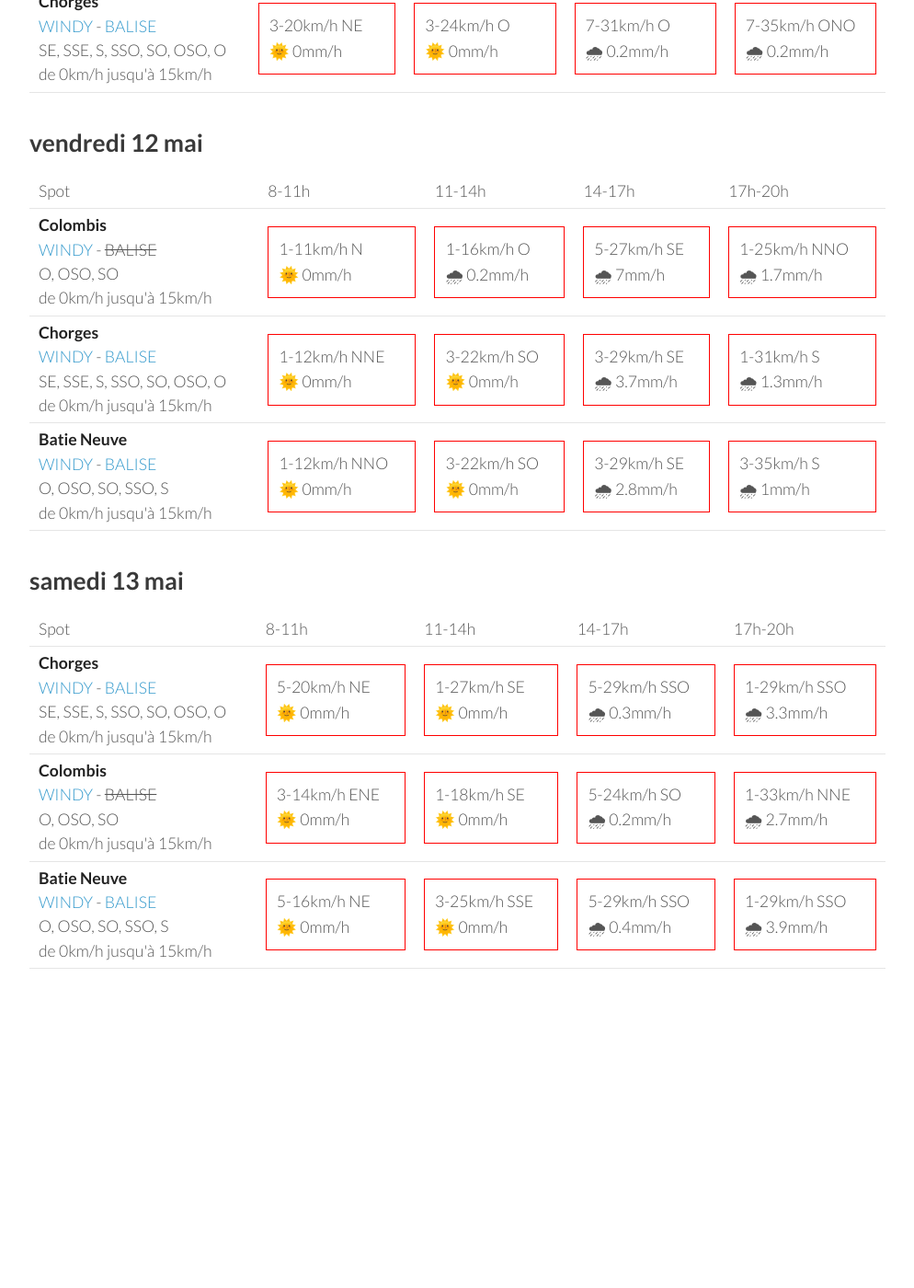
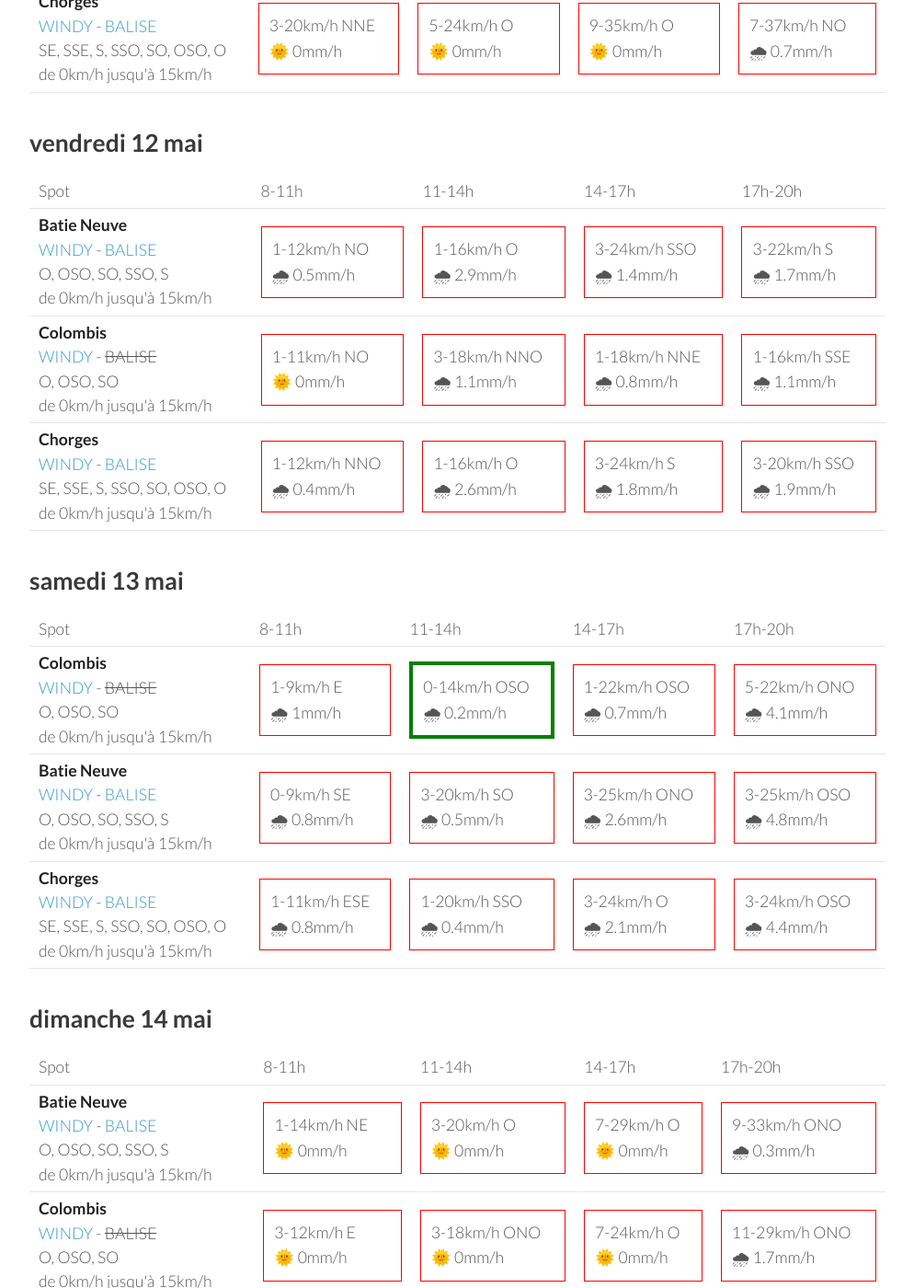
Before and after one commit to parapente-dans-le-nord/parapente-dans-le-nord.github.io, a Jekyll site: the page built from serre_poncon.markdown, in a window 1280 px wide and 1400 px high, scrolled down 1568 px. Shown: the whole window at 92% size, without its empty margins (26-1020 px from the left). Built offline with Jekyll 4.4.1, drawn with Linux system fonts in a browser that asks for light colours; before the commit the page ends 2749 px from its top, so only the background shows below that; some of the changed text lies outside the part shown.

Commit message:
update index.markdown

```diff
--- a/serre_poncon.markdown
+++ b/serre_poncon.markdown
@@ -116,30 +116,30 @@ page mise à jour le mardi 09 mai 06:31
 <tr>
         <td><strong>Batie Neuve</strong><br><a href="https://windy.com/44.584/6.236?44.559,6.262,10,m:eTtagly">WINDY</a> - <span class=""><a href="https://www.openwindmap.org/PP554">BALISE</a> </span><br> <span class="vent-favorable">O, OSO, SO, SSO, S</span><br><span class="force-vent">de 0km/h jusqu'à 15km/h</span> </td>
 
-            <td><div class="not-flyable"><p>3-20km/h N</p><p>🌞 0mm/h</p></div></td>
+            <td><div class="not-flyable"><p>3-20km/h NNO</p><p>🌞 0mm/h</p></div></td>
             <td><div class="not-flyable"><p>5-24km/h O</p><p>🌞 0mm/h</p></div></td>
-            <td><div class="not-flyable"><p>9-31km/h ONO</p><p>🌧 0.2mm/h</p></div></td>
-            <td><div class="not-flyable"><p>9-38km/h NO</p><p>🌞 0mm/h</p></div></td>
+            <td><div class="not-flyable"><p>9-35km/h ONO</p><p>🌞 0mm/h</p></div></td>
+            <td><div class="not-flyable"><p>9-37km/h NO</p><p>🌧 0.6mm/h</p></div></td>
 
 
     </tr>
 <tr>
         <td><strong>Colombis</strong><br><a href="https://windy.com/44.494/6.216?44.559,6.262,10">WINDY</a> - <span class="no-balise"> BALISE </span><br> <span class="vent-favorable">O, OSO, SO</span><br><span class="force-vent">de 0km/h jusqu'à 15km/h</span> </td>
 
-            <td><div class="not-flyable"><p>1-14km/h NNE</p><p>🌞 0mm/h</p></div></td>
-            <td><div class="not-flyable"><p>5-22km/h ONO</p><p>🌞 0mm/h</p></div></td>
+            <td><div class="not-flyable"><p>1-12km/h NNO</p><p>🌞 0mm/h</p></div></td>
+            <td><div class="not-flyable"><p>5-24km/h ONO</p><p>🌞 0mm/h</p></div></td>
             <td><div class="not-flyable"><p>9-29km/h ONO</p><p>🌞 0mm/h</p></div></td>
-            <td><div class="not-flyable"><p>12-38km/h NO</p><p>🌧 0.2mm/h</p></div></td>
+            <td><div class="not-flyable"><p>12-40km/h NO</p><p>🌞 0mm/h</p></div></td>
 
 
     </tr>
 <tr>
         <td><strong>Chorges</strong><br><a href="https://windy.com/44.578/6.280?44.559,6.262,10">WINDY</a> - <span class=""><a href="https://www.openwindmap.org/PP554">BALISE</a> </span><br> <span class="vent-favorable">SE, SSE, S, SSO, SO, OSO, O</span><br><span class="force-vent">de 0km/h jusqu'à 15km/h</span> </td>
 
-            <td><div class="not-flyable"><p>3-20km/h NE</p><p>🌞 0mm/h</p></div></td>
-            <td><div class="not-flyable"><p>3-24km/h O</p><p>🌞 0mm/h</p></div></td>
-            <td><div class="not-flyable"><p>7-31km/h O</p><p>🌧 0.2mm/h</p></div></td>
-            <td><div class="not-flyable"><p>7-35km/h ONO</p><p>🌧 0.2mm/h</p></div></td>
+            <td><div class="not-flyable"><p>3-20km/h NNE</p><p>🌞 0mm/h</p></div></td>
+            <td><div class="not-flyable"><p>5-24km/h O</p><p>🌞 0mm/h</p></div></td>
+            <td><div class="not-flyable"><p>9-35km/h O</p><p>🌞 0mm/h</p></div></td>
+            <td><div class="not-flyable"><p>7-37km/h NO</p><p>🌧 0.7mm/h</p></div></td>
 
 
     </tr>
@@ -160,32 +160,32 @@ page mise à jour le mardi 09 mai 06:31
       <td>17h-20h</td>
     </tr>
 <tr>
+        <td><strong>Batie Neuve</strong><br><a href="https://windy.com/44.584/6.236?44.559,6.262,10,m:eTtagly">WINDY</a> - <span class=""><a href="https://www.openwindmap.org/PP554">BALISE</a> </span><br> <span class="vent-favorable">O, OSO, SO, SSO, S</span><br><span class="force-vent">de 0km/h jusqu'à 15km/h</span> </td>
+
+            <td><div class="not-flyable"><p>1-12km/h NO</p><p>🌧 0.5mm/h</p></div></td>
+            <td><div class="not-flyable"><p>1-16km/h O</p><p>🌧 2.9mm/h</p></div></td>
+            <td><div class="not-flyable"><p>3-24km/h SSO</p><p>🌧 1.4mm/h</p></div></td>
+            <td><div class="not-flyable"><p>3-22km/h S</p><p>🌧 1.7mm/h</p></div></td>
+
+
+    </tr>
+<tr>
         <td><strong>Colombis</strong><br><a href="https://windy.com/44.494/6.216?44.559,6.262,10">WINDY</a> - <span class="no-balise"> BALISE </span><br> <span class="vent-favorable">O, OSO, SO</span><br><span class="force-vent">de 0km/h jusqu'à 15km/h</span> </td>
 
-            <td><div class="not-flyable"><p>1-11km/h N</p><p>🌞 0mm/h</p></div></td>
-            <td><div class="not-flyable"><p>1-16km/h O</p><p>🌧 0.2mm/h</p></div></td>
-            <td><div class="not-flyable"><p>5-27km/h SE</p><p>🌧 7mm/h</p></div></td>
-            <td><div class="not-flyable"><p>1-25km/h NNO</p><p>🌧 1.7mm/h</p></div></td>
+            <td><div class="not-flyable"><p>1-11km/h NO</p><p>🌞 0mm/h</p></div></td>
+            <td><div class="not-flyable"><p>3-18km/h NNO</p><p>🌧 1.1mm/h</p></div></td>
+            <td><div class="not-flyable"><p>1-18km/h NNE</p><p>🌧 0.8mm/h</p></div></td>
+            <td><div class="not-flyable"><p>1-16km/h SSE</p><p>🌧 1.1mm/h</p></div></td>
 
 
     </tr>
 <tr>
         <td><strong>Chorges</strong><br><a href="https://windy.com/44.578/6.280?44.559,6.262,10">WINDY</a> - <span class=""><a href="https://www.openwindmap.org/PP554">BALISE</a> </span><br> <span class="vent-favorable">SE, SSE, S, SSO, SO, OSO, O</span><br><span class="force-vent">de 0km/h jusqu'à 15km/h</span> </td>
 
-            <td><div class="not-flyable"><p>1-12km/h NNE</p><p>🌞 0mm/h</p></div></td>
-            <td><div class="not-flyable"><p>3-22km/h SO</p><p>🌞 0mm/h</p></div></td>
-            <td><div class="not-flyable"><p>3-29km/h SE</p><p>🌧 3.7mm/h</p></div></td>
-            <td><div class="not-flyable"><p>1-31km/h S</p><p>🌧 1.3mm/h</p></div></td>
-
-
-    </tr>
-<tr>
-        <td><strong>Batie Neuve</strong><br><a href="https://windy.com/44.584/6.236?44.559,6.262,10,m:eTtagly">WINDY</a> - <span class=""><a href="https://www.openwindmap.org/PP554">BALISE</a> </span><br> <span class="vent-favorable">O, OSO, SO, SSO, S</span><br><span class="force-vent">de 0km/h jusqu'à 15km/h</span> </td>
-
-            <td><div class="not-flyable"><p>1-12km/h NNO</p><p>🌞 0mm/h</p></div></td>
-            <td><div class="not-flyable"><p>3-22km/h SO</p><p>🌞 0mm/h</p></div></td>
-            <td><div class="not-flyable"><p>3-29km/h SE</p><p>🌧 2.8mm/h</p></div></td>
-            <td><div class="not-flyable"><p>3-35km/h S</p><p>🌧 1mm/h</p></div></td>
+            <td><div class="not-flyable"><p>1-12km/h NNO</p><p>🌧 0.4mm/h</p></div></td>
+            <td><div class="not-flyable"><p>1-16km/h O</p><p>🌧 2.6mm/h</p></div></td>
+            <td><div class="not-flyable"><p>3-24km/h S</p><p>🌧 1.8mm/h</p></div></td>
+            <td><div class="not-flyable"><p>3-20km/h SSO</p><p>🌧 1.9mm/h</p></div></td>
 
 
     </tr>
@@ -206,32 +206,32 @@ page mise à jour le mardi 09 mai 06:31
       <td>17h-20h</td>
     </tr>
 <tr>
-        <td><strong>Chorges</strong><br><a href="https://windy.com/44.578/6.280?44.559,6.262,10">WINDY</a> - <span class=""><a href="https://www.openwindmap.org/PP554">BALISE</a> </span><br> <span class="vent-favorable">SE, SSE, S, SSO, SO, OSO, O</span><br><span class="force-vent">de 0km/h jusqu'à 15km/h</span> </td>
-
-            <td><div class="not-flyable"><p>5-20km/h NE</p><p>🌞 0mm/h</p></div></td>
-            <td><div class="not-flyable"><p>1-27km/h SE</p><p>🌞 0mm/h</p></div></td>
-            <td><div class="not-flyable"><p>5-29km/h SSO</p><p>🌧 0.3mm/h</p></div></td>
-            <td><div class="not-flyable"><p>1-29km/h SSO</p><p>🌧 3.3mm/h</p></div></td>
-
-
-    </tr>
-<tr>
         <td><strong>Colombis</strong><br><a href="https://windy.com/44.494/6.216?44.559,6.262,10">WINDY</a> - <span class="no-balise"> BALISE </span><br> <span class="vent-favorable">O, OSO, SO</span><br><span class="force-vent">de 0km/h jusqu'à 15km/h</span> </td>
 
-            <td><div class="not-flyable"><p>3-14km/h ENE</p><p>🌞 0mm/h</p></div></td>
-            <td><div class="not-flyable"><p>1-18km/h SE</p><p>🌞 0mm/h</p></div></td>
-            <td><div class="not-flyable"><p>5-24km/h SO</p><p>🌧 0.2mm/h</p></div></td>
-            <td><div class="not-flyable"><p>1-33km/h NNE</p><p>🌧 2.7mm/h</p></div></td>
+            <td><div class="not-flyable"><p>1-9km/h E</p><p>🌧 1mm/h</p></div></td>
+            <td><div class="flyable"><p>0-14km/h OSO</p><p>🌧 0.2mm/h</p></div></td>
+            <td><div class="not-flyable"><p>1-22km/h OSO</p><p>🌧 0.7mm/h</p></div></td>
+            <td><div class="not-flyable"><p>5-22km/h ONO</p><p>🌧 4.1mm/h</p></div></td>
 
 
     </tr>
 <tr>
         <td><strong>Batie Neuve</strong><br><a href="https://windy.com/44.584/6.236?44.559,6.262,10,m:eTtagly">WINDY</a> - <span class=""><a href="https://www.openwindmap.org/PP554">BALISE</a> </span><br> <span class="vent-favorable">O, OSO, SO, SSO, S</span><br><span class="force-vent">de 0km/h jusqu'à 15km/h</span> </td>
 
-            <td><div class="not-flyable"><p>5-16km/h NE</p><p>🌞 0mm/h</p></div></td>
-            <td><div class="not-flyable"><p>3-25km/h SSE</p><p>🌞 0mm/h</p></div></td>
-            <td><div class="not-flyable"><p>5-29km/h SSO</p><p>🌧 0.4mm/h</p></div></td>
-            <td><div class="not-flyable"><p>1-29km/h SSO</p><p>🌧 3.9mm/h</p></div></td>
+            <td><div class="not-flyable"><p>0-9km/h SE</p><p>🌧 0.8mm/h</p></div></td>
+            <td><div class="not-flyable"><p>3-20km/h SO</p><p>🌧 0.5mm/h</p></div></td>
+            <td><div class="not-flyable"><p>3-25km/h ONO</p><p>🌧 2.6mm/h</p></div></td>
+            <td><div class="not-flyable"><p>3-25km/h OSO</p><p>🌧 4.8mm/h</p></div></td>
+
+
+    </tr>
+<tr>
+        <td><strong>Chorges</strong><br><a href="https://windy.com/44.578/6.280?44.559,6.262,10">WINDY</a> - <span class=""><a href="https://www.openwindmap.org/PP554">BALISE</a> </span><br> <span class="vent-favorable">SE, SSE, S, SSO, SO, OSO, O</span><br><span class="force-vent">de 0km/h jusqu'à 15km/h</span> </td>
+
+            <td><div class="not-flyable"><p>1-11km/h ESE</p><p>🌧 0.8mm/h</p></div></td>
+            <td><div class="not-flyable"><p>1-20km/h SSO</p><p>🌧 0.4mm/h</p></div></td>
+            <td><div class="not-flyable"><p>3-24km/h O</p><p>🌧 2.1mm/h</p></div></td>
+            <td><div class="not-flyable"><p>3-24km/h OSO</p><p>🌧 4.4mm/h</p></div></td>
 
 
     </tr>
@@ -239,3 +239,49 @@ page mise à jour le mardi 09 mai 06:31
 </tbody>
 </table>
 {:/}
+## dimanche 14 mai
+
+{::nomarkdown}
+<table>
+  <tbody>
+    <tr>
+      <td>Spot</td>
+      <td>8-11h</td>
+      <td>11-14h</td>
+      <td>14-17h</td>
+      <td>17h-20h</td>
+    </tr>
+<tr>
+        <td><strong>Batie Neuve</strong><br><a href="https://windy.com/44.584/6.236?44.559,6.262,10,m:eTtagly">WINDY</a> - <span class=""><a href="https://www.openwindmap.org/PP554">BALISE</a> </span><br> <span class="vent-favorable">O, OSO, SO, SSO, S</span><br><span class="force-vent">de 0km/h jusqu'à 15km/h</span> </td>
+
+            <td><div class="not-flyable"><p>1-14km/h NE</p><p>🌞 0mm/h</p></div></td>
+            <td><div class="not-flyable"><p>3-20km/h O</p><p>🌞 0mm/h</p></div></td>
+            <td><div class="not-flyable"><p>7-29km/h O</p><p>🌞 0mm/h</p></div></td>
+            <td><div class="not-flyable"><p>9-33km/h ONO</p><p>🌧 0.3mm/h</p></div></td>
+
+
+    </tr>
+<tr>
+        <td><strong>Colombis</strong><br><a href="https://windy.com/44.494/6.216?44.559,6.262,10">WINDY</a> - <span class="no-balise"> BALISE </span><br> <span class="vent-favorable">O, OSO, SO</span><br><span class="force-vent">de 0km/h jusqu'à 15km/h</span> </td>
+
+            <td><div class="not-flyable"><p>3-12km/h E</p><p>🌞 0mm/h</p></div></td>
+            <td><div class="not-flyable"><p>3-18km/h ONO</p><p>🌞 0mm/h</p></div></td>
+            <td><div class="not-flyable"><p>7-24km/h O</p><p>🌞 0mm/h</p></div></td>
+            <td><div class="not-flyable"><p>11-29km/h ONO</p><p>🌧 1.7mm/h</p></div></td>
+
+
+    </tr>
+<tr>
+        <td><strong>Chorges</strong><br><a href="https://windy.com/44.578/6.280?44.559,6.262,10">WINDY</a> - <span class=""><a href="https://www.openwindmap.org/PP554">BALISE</a> </span><br> <span class="vent-favorable">SE, SSE, S, SSO, SO, OSO, O</span><br><span class="force-vent">de 0km/h jusqu'à 15km/h</span> </td>
+
+            <td><div class="not-flyable"><p>3-16km/h ENE</p><p>🌞 0mm/h</p></div></td>
+            <td><div class="not-flyable"><p>3-20km/h O</p><p>🌞 0mm/h</p></div></td>
+            <td><div class="not-flyable"><p>7-31km/h O</p><p>🌧 0.2mm/h</p></div></td>
+            <td><div class="not-flyable"><p>7-33km/h ONO</p><p>🌧 0.2mm/h</p></div></td>
+
+
+    </tr>
+
+</tbody>
+</table>
+{:/}
```
Also changed, not shown: other parts of serre_poncon.markdown (+1 -1 lines).
